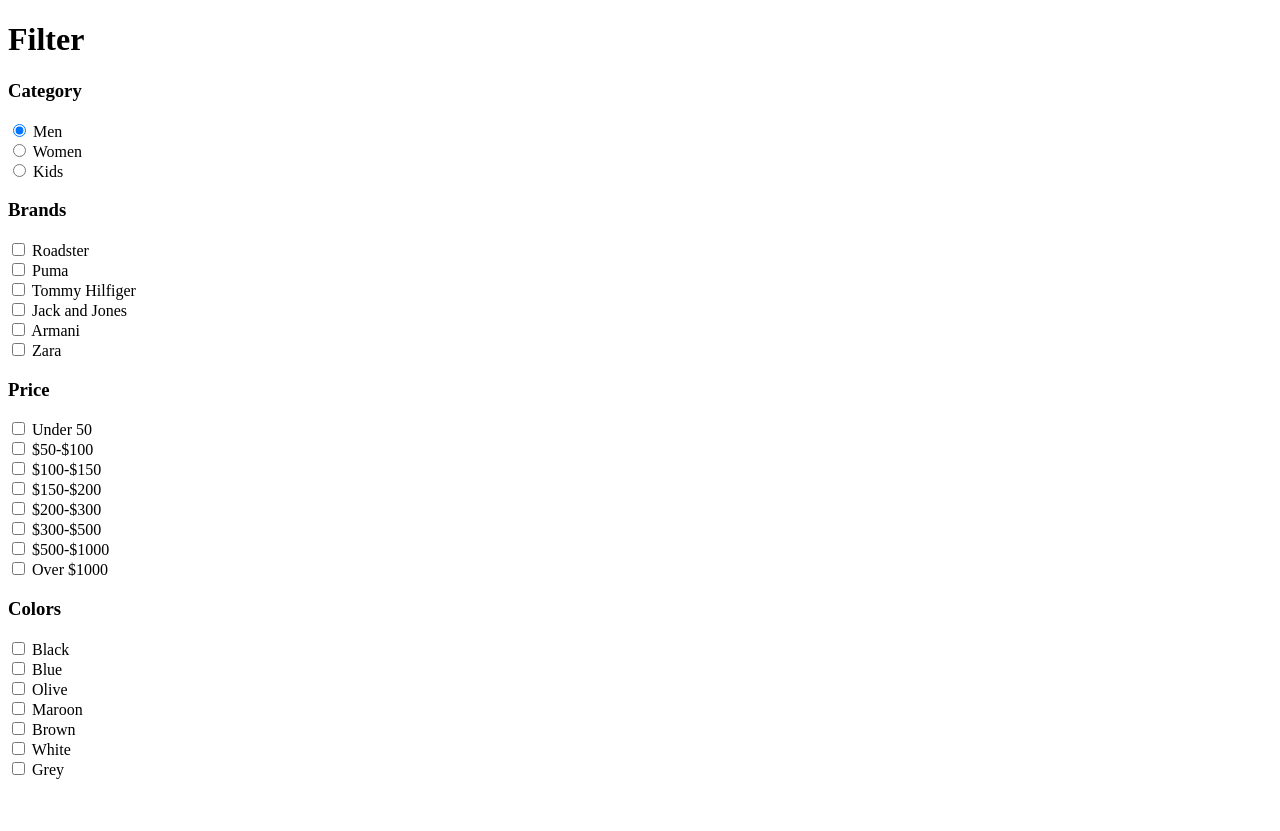
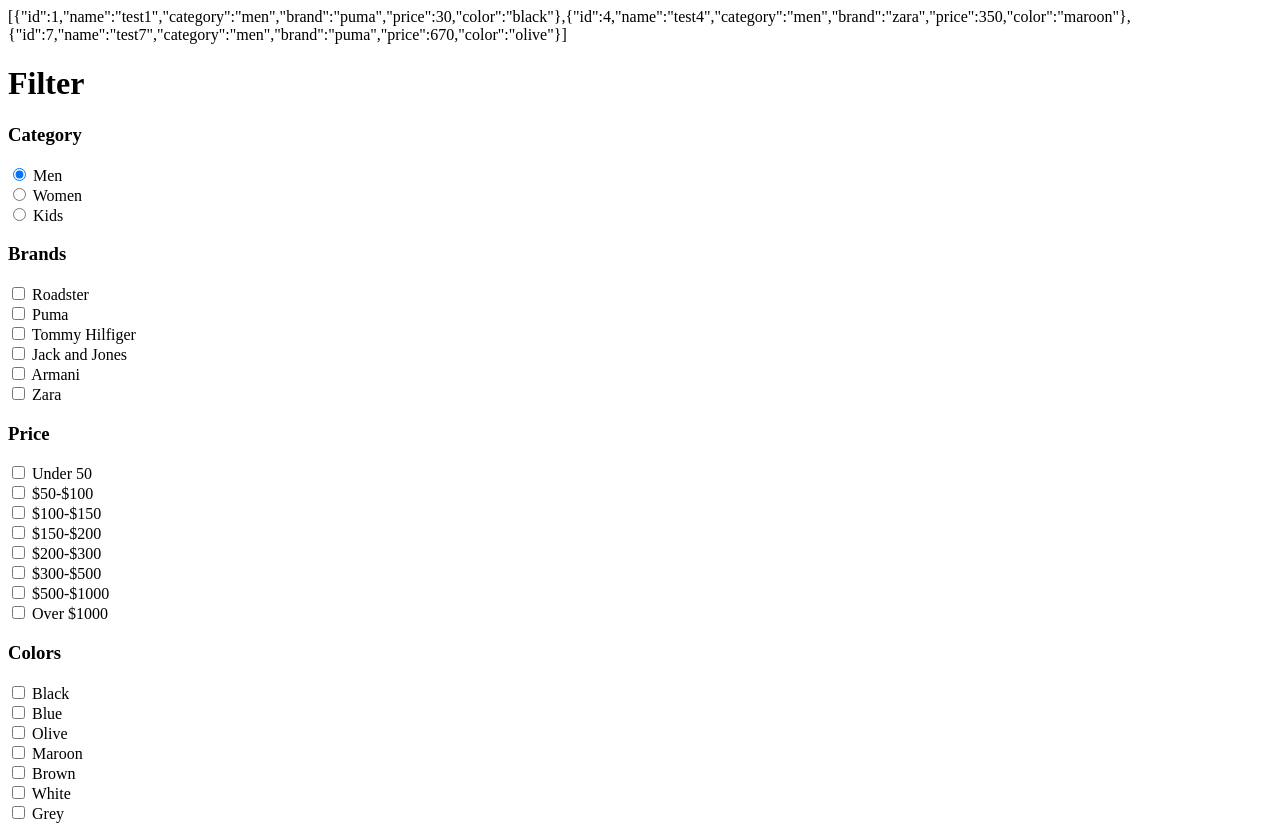
Before and after one commit to raadu/shop-filter, a plain HTML site: page index.html in a window 1280 px wide. Both pictures are taken after a click on the radio button "Men". Before the commit the page ends 800 px from the top, so only its background shows below. Drawn offline with Linux system fonts and the light colour scheme.

Commit message:
DOM edit done

```diff
--- a/index.html
+++ b/index.html
@@ -1,6 +1,8 @@
 <!DOCTYPE html>
 <html>
   <body>
+    <div id="json"></div>
+
     <h1>Filter</h1>
 
     <h3>Category</h3>
--- a/index.js
+++ b/index.js
@@ -71,6 +71,9 @@ let prices = [];
 let colors = [];
 let finalFilter = [];
 
+let divId = document.getElementById("json");
+
+
 function filterProducts() {
 
     let categoryFilter = categorySelect();
@@ -96,11 +99,11 @@ function filterProducts() {
         return colorFilter.indexOf(n) !== -1
     })]
 
+    //Set finalFilter array
     finalFilter = [...new Set(combinedFilter.map(item => item))];
 
-    //console.log(categoryFilter)
-
-    console.log("final filter: ", finalFilter);
+    // Set DOM to show filtered JSON data
+    divId.innerHTML = JSON.stringify(finalFilter);
 
 }
 
@@ -119,10 +122,6 @@ function categorySelect() {
     else {
         return [];
     }
-
-
-    //   console.log(selectedCategory);
-    //   console.log("filtered category: ",filteredCategory);
 }
 
 
@@ -142,9 +141,6 @@ function selectedBrands() {
     });
 
     return filteredBrands;
-
-    //   console.log(brands);
-    //   console.log("filteredBrands: ", filteredBrands);
 }
 
 function selectedPrice() {
@@ -181,9 +177,6 @@ function selectedPrice() {
     });
 
     return filteredPrices;
-
-    //   console.log(prices);
-    //   console.log("filteredPrices: ", filteredPrices);
 }
 
 function selectedColor() {
@@ -203,7 +196,4 @@ function selectedColor() {
     });
 
     return filteredColors;
-
-    //   console.log(colors);
-    //   console.log("filteredColors: ", filteredColors);
 }
```
